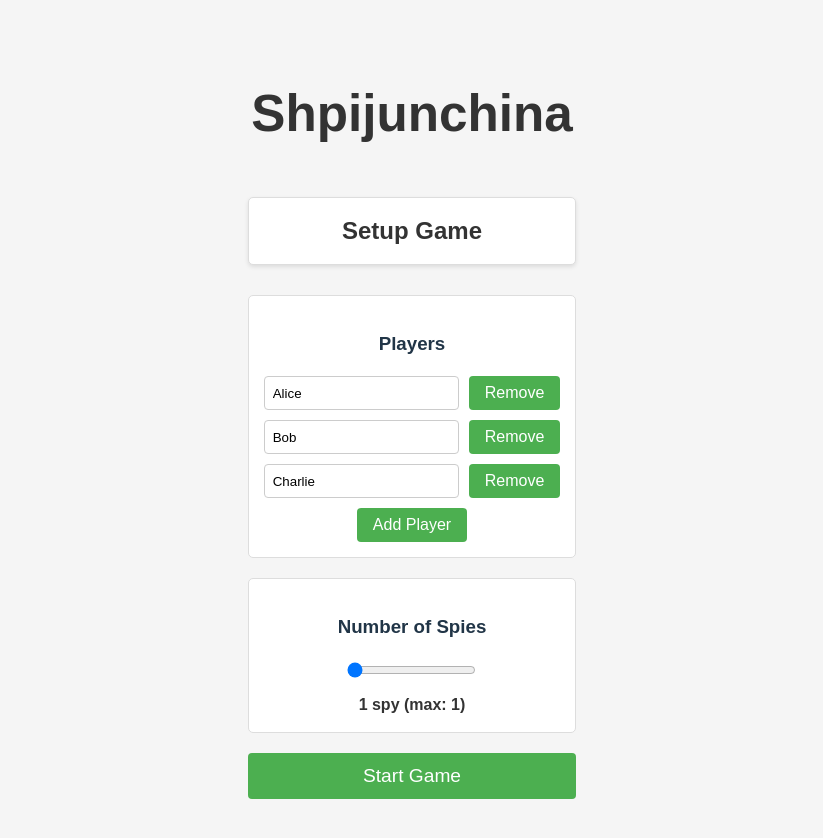
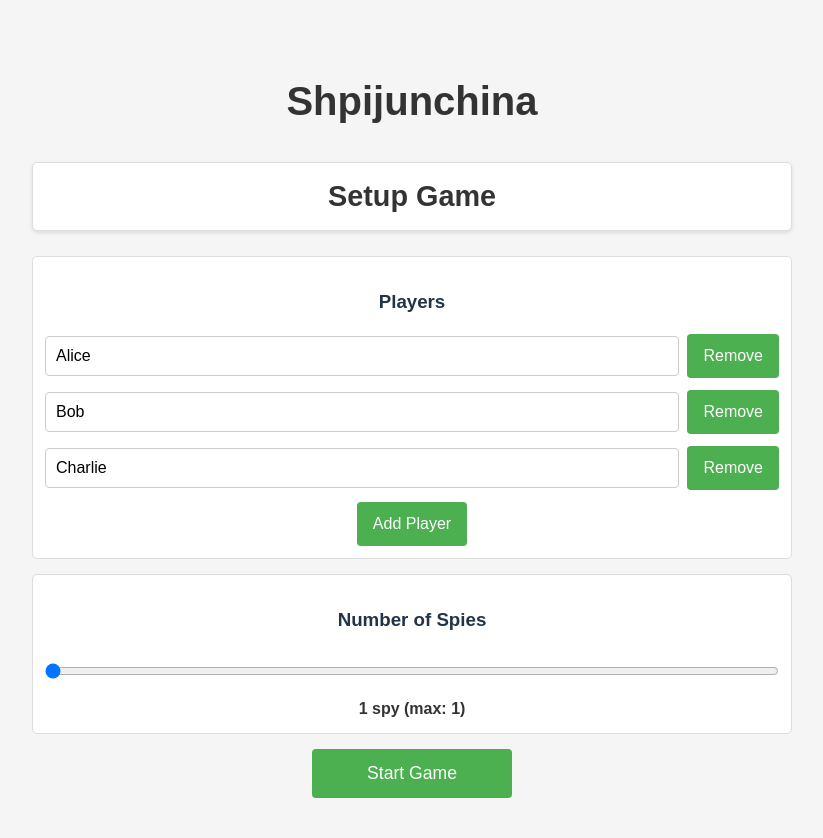
Before and after one commit to slavko-komarica/shpijunchina, a Svelte app: page / in a window 1280 px wide. Shown: the top 838 px of the page, without its empty margins (228-1051 px from the left). Built offline with nearby package versions, Linux system fonts and the light colour scheme.

Commit message:
responsive

```diff
--- a/src/app.css
+++ b/src/app.css
@@ -31,19 +31,53 @@ body {
 }
 
 h1 {
-  font-size: 3.2em;
+  font-size: 2em;
   line-height: 1.1;
 }
 
 .card {
-  padding: 2em;
+  padding: 1em;
 }
 
 #app {
-  max-width: 1280px;
+  width: 100%;
+  max-width: 100%;
   margin: 0 auto;
-  padding: 2rem;
+  padding: 1rem;
   text-align: center;
+  box-sizing: border-box;
+}
+
+/* Tablet and larger */
+@media (min-width: 768px) {
+  h1 {
+    font-size: 2.5em;
+  }
+
+  .card {
+    padding: 1.5em;
+  }
+
+  #app {
+    max-width: 90%;
+    padding: 1.5rem;
+  }
+}
+
+/* Desktop */
+@media (min-width: 1024px) {
+  h1 {
+    font-size: 3.2em;
+  }
+
+  .card {
+    padding: 2em;
+  }
+
+  #app {
+    max-width: 1280px;
+    padding: 2rem;
+  }
 }
 
 button {
--- a/src/routes/+page.svelte
+++ b/src/routes/+page.svelte
@@ -138,13 +138,23 @@
 
 <style>
   main {
-    max-width: 800px;
+    width: 100%;
+    max-width: 100%;
     margin: 0 auto;
-    padding: 20px;
+    padding: 10px;
     font-family: Arial, sans-serif;
+    box-sizing: border-box;
   }
 
-  h1, h2 {
+  h1 {
+    font-size: 1.8em;
+    text-align: center;
+    color: #333;
+    margin-bottom: 15px;
+  }
+
+  h2 {
+    font-size: 1.4em;
     text-align: center;
     color: #333;
   }
@@ -152,36 +162,51 @@
   .lobby, .reveal, .done {
     display: flex;
     flex-direction: column;
-    gap: 20px;
+    gap: 15px;
   }
 
   .player-list, .spy-count {
     border: 1px solid #ddd;
-    padding: 15px;
+    padding: 12px;
     border-radius: 5px;
     background-color: #fff;
   }
 
   .player-input {
     display: flex;
-    gap: 10px;
-    margin-bottom: 10px;
+    flex-direction: column;
+    gap: 8px;
+    margin-bottom: 12px;
+  }
+
+  .player-input button {
+    align-self: flex-end;
+    width: 100%;
   }
 
   input[type="text"] {
-    flex: 1;
-    padding: 8px;
+    width: 100%;
+    padding: 10px;
     border: 1px solid #ccc;
     border-radius: 4px;
+    font-size: 16px; /* Better for touch */
+    box-sizing: border-box;
+  }
+
+  input[type="range"] {
+    width: 100%;
+    margin: 10px 0;
   }
 
   button {
-    padding: 8px 16px;
+    padding: 12px 16px;
     background-color: #4CAF50;
     color: white;
     border: none;
     border-radius: 4px;
     cursor: pointer;
+    font-size: 16px; /* Better for touch */
+    min-height: 44px; /* Minimum touch target size */
   }
 
   button:hover {
@@ -194,26 +219,27 @@
   }
 
   .start-button {
-    font-size: 1.2em;
-    padding: 12px;
+    font-size: 1.1em;
+    padding: 14px;
+    width: 100%;
   }
 
   .card {
     border: 1px solid #ddd;
-    padding: 20px;
+    padding: 15px;
     border-radius: 5px;
     text-align: center;
-    margin: 20px 0;
+    margin: 15px 0;
     background-color: #fff;
   }
 
   .word {
-    font-size: 1.5em;
+    font-size: 1.3em;
     color: #333;
   }
 
   .spy {
-    font-size: 1.5em;
+    font-size: 1.3em;
     color: #ff0000;
     font-weight: bold;
   }
@@ -223,18 +249,20 @@
     font-weight: bold;
     display: block;
     margin-top: 8px;
+    text-align: center;
   }
 
   .instruction {
-    font-size: 1.2em;
+    font-size: 1.1em;
     color: #333;
-    margin-bottom: 20px;
+    margin-bottom: 15px;
   }
 
   .reveal-button {
-    font-size: 1.2em;
-    padding: 12px 24px;
+    font-size: 1.1em;
+    padding: 14px;
     background-color: #2196F3;
+    width: 100%;
   }
 
   .reveal-button:hover {
@@ -243,7 +271,7 @@
 
   .pass-device {
     background-color: #fff;
-    padding: 15px;
+    padding: 12px;
     border-radius: 5px;
     border: 1px solid #ddd;
     margin-bottom: 10px;
@@ -254,13 +282,88 @@
 
   .game-info {
     background-color: #fff;
-    padding: 15px;
+    padding: 12px;
     border-radius: 5px;
     border: 1px solid #ddd;
     margin-bottom: 10px;
     color: #333;
     text-align: center;
-    font-size: 1.2em;
+    font-size: 1.1em;
     box-shadow: 0 2px 4px rgba(0,0,0,0.1);
   }
+
+  /* Tablet and larger */
+  @media (min-width: 768px) {
+    main {
+      max-width: 90%;
+      padding: 15px;
+    }
+
+    h1 {
+      font-size: 2.2em;
+    }
+
+    h2 {
+      font-size: 1.6em;
+    }
+
+    .player-input {
+      flex-direction: row;
+      align-items: center;
+    }
+
+    .player-input button {
+      width: auto;
+    }
+
+    .start-button {
+      width: auto;
+      margin: 0 auto;
+      display: block;
+      min-width: 200px;
+    }
+
+    .reveal-button {
+      width: auto;
+      margin: 0 auto;
+      display: block;
+      min-width: 200px;
+    }
+
+    .word {
+      font-size: 1.4em;
+    }
+
+    .spy {
+      font-size: 1.4em;
+    }
+  }
+
+  /* Desktop */
+  @media (min-width: 1024px) {
+    main {
+      max-width: 800px;
+      padding: 20px;
+    }
+
+    h1 {
+      font-size: 2.5em;
+    }
+
+    h2 {
+      font-size: 1.8em;
+    }
+
+    .card {
+      padding: 20px;
+    }
+
+    .word {
+      font-size: 1.5em;
+    }
+
+    .spy {
+      font-size: 1.5em;
+    }
+  }
 </style>
```
